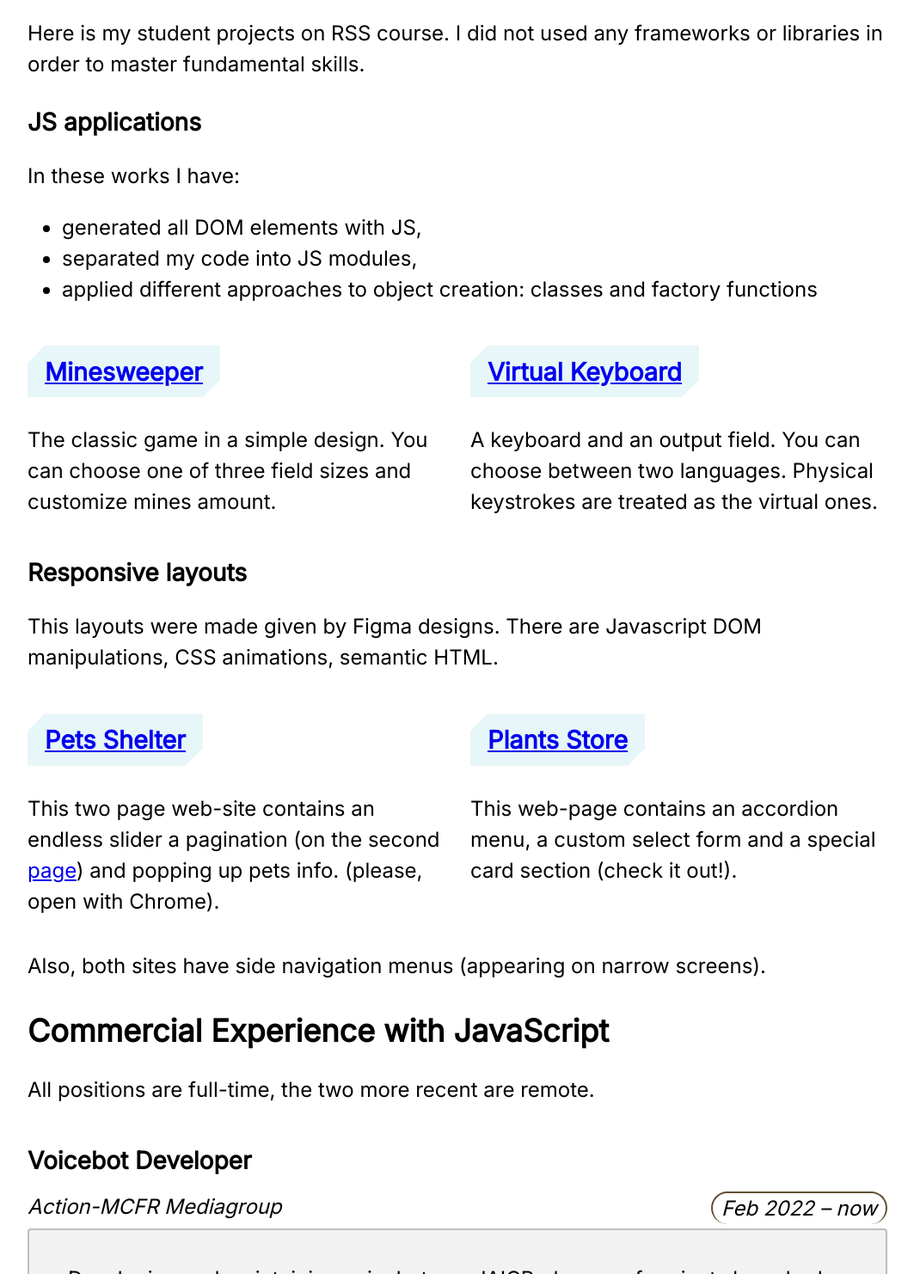
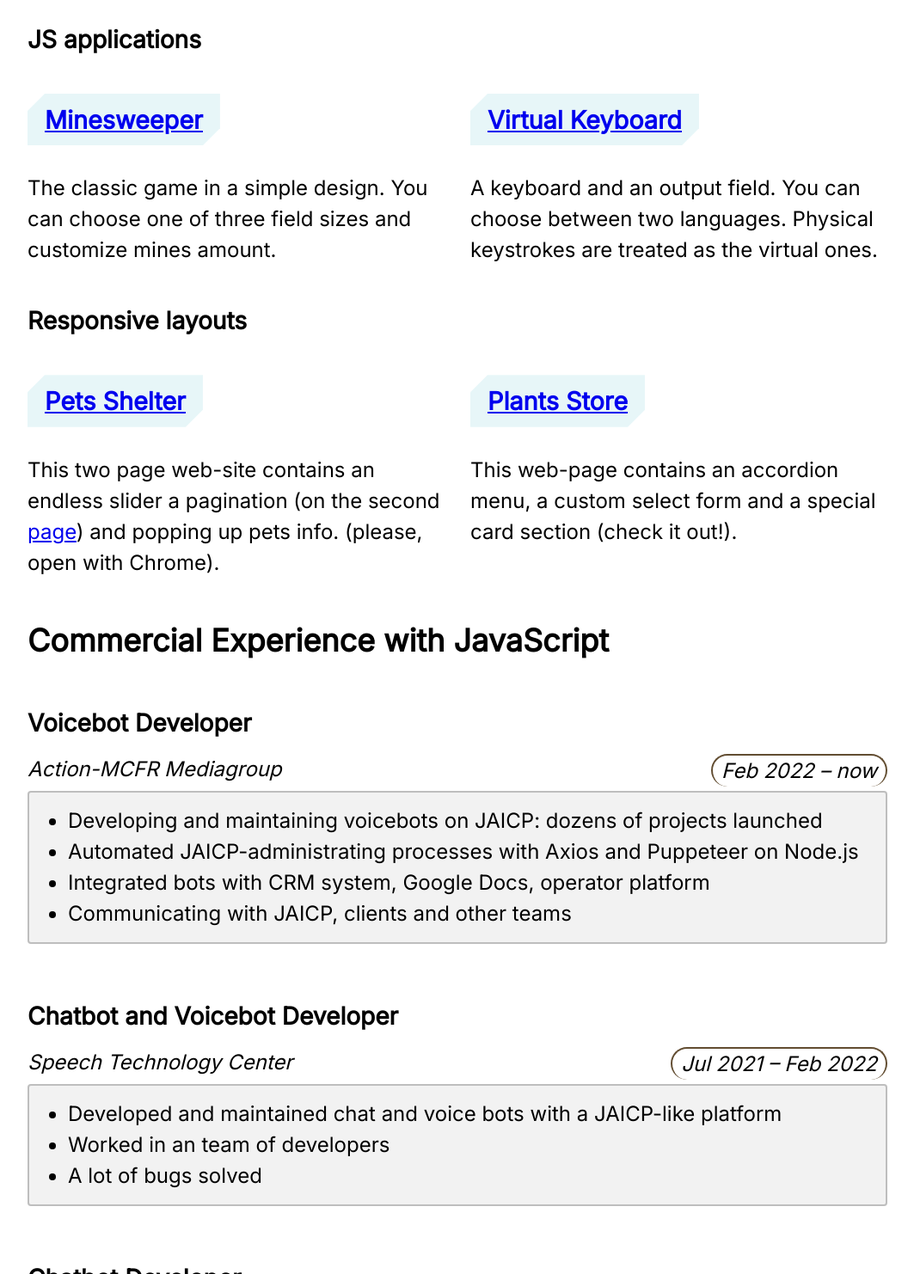
Before and after one commit to fedorenksei/cv, a website: page src/index.html in a window 1280 px wide. Shown: the part 1318-2800 px from the top of the page at 86% size, without its empty margins (108-1171 px from the left). Drawn offline with Linux system fonts and the light colour scheme.

Commit message:
feat: remove redundant text

```diff
--- a/src/index.html
+++ b/src/index.html
@@ -75,7 +75,7 @@
             +374 55 97-11-27
           </a>
         </div>
-        <p>My location: Yerevan, Armenia</p>
+        <p>Yerevan, Armenia</p>
       </section>
 
       <section
@@ -142,23 +142,8 @@
         id="projects"
       >
         <h2>Vanilla JS Projects</h2>
-        <p>
-          Here is my student projects on RSS course. I did not used any
-          frameworks or libraries in order to master fundamental skills.
-        </p>
-
         <section>
           <h3 class="header3">JS applications</h3>
-          <p>In these works I have:</p>
-          <ul>
-            <li>generated all DOM elements with JS,</li>
-            <li>separated my code into JS modules,</li>
-            <li>
-              applied different approaches to object creation: classes and
-              factory functions
-            </li>
-          </ul>
-
           <div class="projects-group">
             <article class="project">
               <h4>
@@ -197,10 +182,6 @@
 
         <section>
           <h3 class="header3">Responsive layouts</h3>
-          <p>
-            This layouts were made given by Figma designs. There are Javascript
-            DOM manipulations, CSS animations, semantic HTML.
-          </p>
           <div class="projects-group">
             <article class="project">
               <h4>
@@ -242,10 +223,6 @@
               </p>
             </article>
           </div>
-          <p>
-            Also, both sites have side navigation menus (appearing on narrow
-            screens).
-          </p>
         </section>
       </section>
 
@@ -254,8 +231,6 @@
         id="chatbots"
       >
         <h2>Commercial Experience with JavaScript</h2>
-        <p>All positions are full-time, the two more recent are remote.</p>
-
         <div class="jobs">
           <div class="job">
             <h3 class="header3">Voicebot Developer</h3>
@@ -299,7 +274,9 @@
             <span class="time-period">Jul 2020 – Nov 2020</span>
             <div class="place">Digital Intelligence</div>
             <div class="duty">
-              <p>Assisting in chatbots development on JAICP</p>
+              <ul>
+                <li>Assisting in chatbots development on JAICP</li>
+              </ul>
             </div>
           </div>
         </div>
--- a/src/styles/basic.css
+++ b/src/styles/basic.css
@@ -1,8 +1,11 @@
 @import url('https://fonts.googleapis.com/css?family=Inter&display=swap');
+
+* {
+  scroll-behavior: smooth;
+}
 
 body {
   margin: 0;
-  scroll-behavior: smooth;
   box-sizing: border-box;
   font-family: 'Inter', 'Segoe UI', Tahoma, Geneva, Verdana, sans-serif;
 }
@@ -20,9 +23,12 @@ h2 {
   margin-bottom: 20px;
 }
 
-p,
+p {
+  margin-bottom: 15px;
+}
+
 ul {
-  margin-bottom: 15px;
+  margin: 0;
 }
 
 footer {
--- a/src/styles/chatbots.css
+++ b/src/styles/chatbots.css
@@ -33,7 +33,7 @@
   grid-column-start: 1;
   grid-column-end: span 2;
 
-  padding: 15px 5px 0 5px;
+  padding: 15px 5px;
   border: 2px solid rgba(169, 169, 169, 0.71);
   border-radius: 4px;
   background-color: rgb(242, 242, 242);
```
